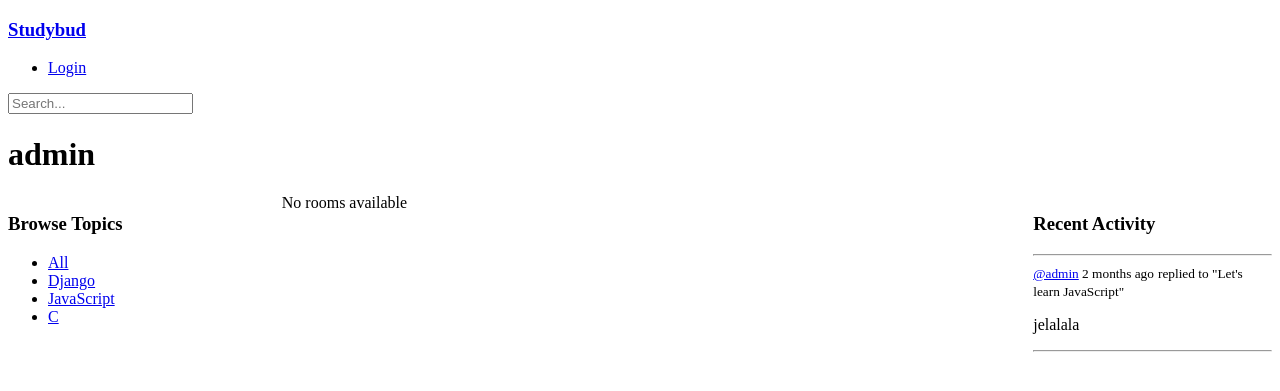
After one commit to sodiumfishh/django-studybud, a Django app: page /profile/1/ in a window 1280 px wide. The commit adds this page. Shown: the top 391 px of the page. Run offline with Django 4.2, Linux system fonts and the light colour scheme; data comes from the database, SQL or seed files in the repository; both versions use the stored data as it was after the commit.

Commit message:
Seperated html files into component. Created profile page

```diff
--- a/base/forms.py
+++ b/base/forms.py
@@ -4,4 +4,4 @@ from .models import Room
 class CreateRoom(ModelForm):
     class Meta:
         model = Room
-        fields = '__all__'
+        fields = "__all__"
--- a/base/models.py
+++ b/base/models.py
@@ -33,4 +33,4 @@ class Message(models.Model):
         ordering = ['-updated', '-created']
 
     def __str__(self):
-        return self.body[0:50]
+        return self.body[0:50] # limits message from getting too long
--- /dev/null
+++ b/base/templates/base/activity_component.html
@@ -0,0 +1,20 @@
+<h3>Recent Activity</h3>
+<hr />
+<div>
+    {% if room_messages %}
+        {% for message in room_messages %}
+            <div>
+                <small><a href="/profile/{{message.user.id}}">@{{message.user}}</a> {{message.created|timesince}} ago</small>
+                <small>replied to "{{message.room}}"</small>
+
+                <p>{{message}}</p>
+                {% if request.user == message.user %}
+                    <a href="{% url 'delete-message' message.id %}?next={{request.path|urlencode}}">Delete</a>
+                {% endif %}
+            </div>
+            <hr>
+        {% endfor %}
+    {% else %}
+        <p>No activities to show</p>
+    {% endif %}
+</div>
--- a/base/templates/base/delete.html
+++ b/base/templates/base/delete.html
@@ -4,6 +4,7 @@
 
 <form action="" method="post">
     {% csrf_token %}
+    <input type="hidden" name="next" value="{{request.GET.next}}">
     <p>Are you sure you want to delete "{{obj}}"?</p>
     <a href="{{request.META.HTTP_REFERER }}">Go Back</a>
     <button type="submit">Confirm</button>
--- /dev/null
+++ b/base/templates/base/feed_component.html
@@ -0,0 +1,21 @@
+<div>
+    {% if rooms %}
+        {% for room in rooms %}
+            <div>
+                <h4><a href='{% url 'user-profile' room.host.id %}'>@{{room.host}}</a></h4>
+                {% if request.user == room.host %}
+                <div>
+                    <a href="{% url 'update-room' room.id %}" class="room-actions">Edit</a>
+                    <a href="{% url 'delete-room' room.id %}" class="room-actions">Delete</a>
+                </div>
+                {% endif %}
+                <h3><a href="{% url 'room' room.id %}">{{room.name}}</a></h3>
+                <hr>
+            </div>
+        {% endfor %}
+    {% else %}
+            <div>
+                No rooms available
+            </div>
+    {% endif %}
+</div>
--- a/base/templates/base/login_register.html
+++ b/base/templates/base/login_register.html
@@ -7,7 +7,7 @@
                 {% csrf_token %}
                 <div>
                     <label for="username">Username:</label>
-                    <input type="text" name="username" id="username" placeholder="Enter Username">
+                    <input type="text" name="username" id="username" placeholder="Enter Username" autofocus>
                 </div>
                 <div>
                     <label for="password">Password:</label>
--- /dev/null
+++ b/base/templates/base/profile.html
@@ -0,0 +1,28 @@
+{% extends 'base.html' %}
+
+{% block content %}
+
+<style>
+    .profile-container {
+        display: grid;
+        grid-template-columns: 1fr 3fr 1fr;
+        gap: 35px;
+    }
+</style>
+
+    <h1>{{user.username}}</h1>
+
+    <div class="profile-container">
+        <div>
+            {% include 'base/topics_component.html' %}
+        </div>
+
+        <div>
+            {% include 'base/feed_component.html' %}
+        </div>
+
+        <div>
+            {% include 'base/activity_component.html' %}
+        </div>
+    </div>
+{% endblock content %}
--- /dev/null
+++ b/base/templates/base/topics_component.html
@@ -0,0 +1,9 @@
+<h3>Browse Topics</h3>
+{% if topics %}
+<ul>
+    <li><a href="{% url 'home' %}">All</a></li>
+    {% for topic in topics %}
+    <li><a href="{% url 'home' %}?q={{topic.name}}">{{topic.name}}</a></li>
+    {% endfor %}
+</ul>
+{% endif %}
--- a/base/urls.py
+++ b/base/urls.py
@@ -7,6 +7,8 @@ urlpatterns = [
     path('register/', views.registerPage, name='register'),
     path('', views.home, name='home'),
     path('room/<str:pk>/', views.room, name='room'),
+    path('profile/<str:pk>/', views.userProfile, name='user-profile'),
+
     path('create-room/', views.createRoom, name='create-room'),
     path('update-room/<str:pk>/', views.updateRoom, name='update-room'),
     path('delete-room/<str:pk>/', views.deleteRoom, name='delete-room'),
--- a/base/views.py
+++ b/base/views.py
@@ -9,11 +9,13 @@ from django.contrib.auth.forms import UserCreationForm
 from .models import Room, Topic, Message
 from .forms import CreateRoom
 
+
+
 def loginPage(request):
 
     page = 'login'
 
-    nextURL = request.GET.get('next')
+    nextURL = request.GET.get('next') if request.GET.get('next') is not None else 'home'
 
     if request.user.is_authenticated:
         return redirect('home')
@@ -101,6 +103,14 @@ def room(request, pk):
 
     return render(request, 'base/room.html', context)
 
+def userProfile(request, pk):
+    user = User.objects.get(id=pk)
+    rooms = user.room_set.all()
+    room_messages = user.message_set.all()
+    topics = Topic.objects.all()
+    context = {'user':user, 'rooms':rooms, 'room_messages': room_messages, 'topics': topics}
+    return render(request, 'base/profile.html', context)
+
 @login_required(login_url='login')
 def createRoom(request):
     form = CreateRoom()
@@ -156,6 +166,6 @@ def deleteMessage(request, pk):
 
     if request.method == 'POST':
         message.delete()
-        return redirect('room', pk=message.room.id)
+        return redirect(request.POST['next'])
 
     return render(request, 'base/delete.html', {'obj':message})
--- a/templates/header.html
+++ b/templates/header.html
@@ -1,5 +1,5 @@
 <header>
-    <h3>Studybud</h3>
+    <h3><a href="{% url 'home' %}">Studybud</a></h3>
     <nav>
         <ul>
             {% if request.user.is_authenticated %}
```
Also changed, not shown: base/templates/base/home.html (+4 -38 lines), base/templates/base/room.html (+6 -1 lines), README.md, db.sqlite3.
